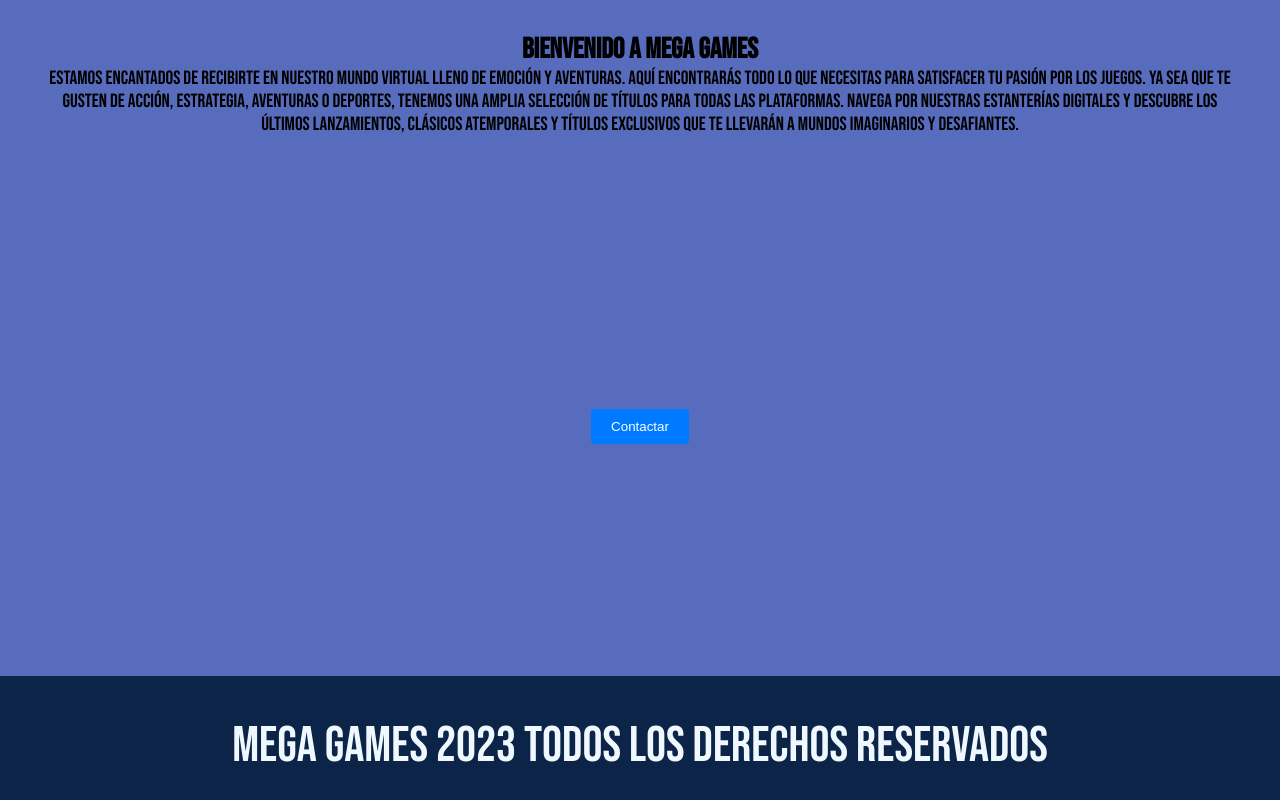
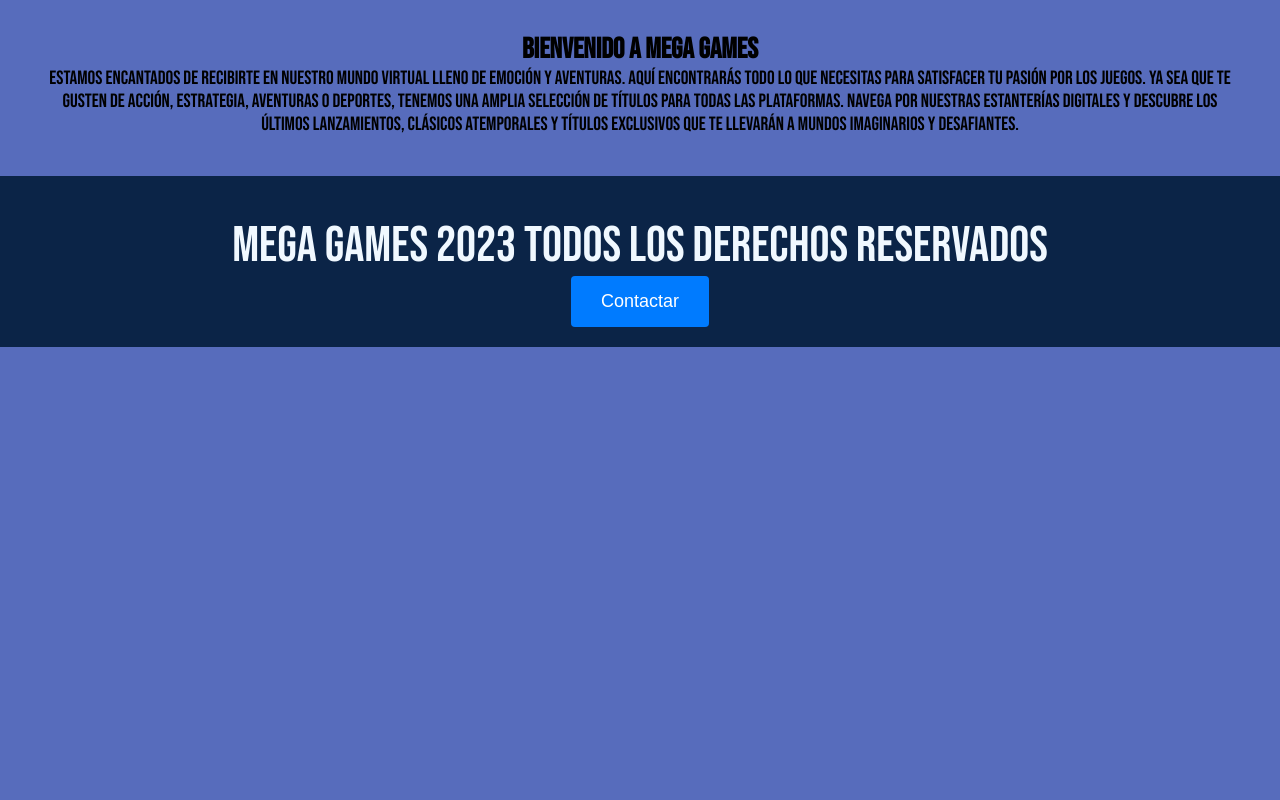
Before and after one commit to JuanseAnacona/ProyectoFinal, a React (Vite) app: page / in a window 1280 px wide. Shown: the part 1310-2110 px from the top of the page. After the commit the page ends 1657 px from the top, so only its background shows below. Built offline with nearby package versions, Linux system fonts and the light colour scheme.

Commit message:
form en footer

```diff
--- a/src/Pages/Home.jsx
+++ b/src/Pages/Home.jsx
@@ -1,7 +1,6 @@
 import React from "react";
 import './StylesPages/home.css'
 import Slider from "../assets/commons/Slider";
-import ContactForm from "../assets/commons/Form";
 
 
 const Home = () => {
@@ -9,7 +8,7 @@ const Home = () => {
         <div>
 
         <Slider/>
-        <ContactForm/>
+
         </div>
     );
     }
--- a/src/assets/commons/Footer.jsx
+++ b/src/assets/commons/Footer.jsx
@@ -1,5 +1,6 @@
 import React from "react";
 import "./styles/Footer.css";
+import ContactForm from "./Form";
 
 
 
@@ -12,6 +13,7 @@ const Footer = () => {
                 <p>
                     Mega Games 2023 Todos los derechos reservados
                 </p>
+                <ContactForm/>
             </div>
 
         </footer>
--- a/src/assets/commons/Form.jsx
+++ b/src/assets/commons/Form.jsx
@@ -1,33 +1,35 @@
 import React, { useState } from 'react';
-import './styles/form.css'
+import './styles/Form.css'
 
 const ContactForm = () => {
-  const [showForm, setShowForm] = useState(false);
+  const [showForm, setShowForm] = useState(true);
   const [email, setEmail] = useState('');
   const [phone, setPhone] = useState('');
   const [message, setMessage] = useState('');
 
   const handleFormToggle = () => {
-    setShowForm(!showForm);
+    setShowForm(false);
   };
 
   const handleSubmit = (e) => {
     e.preventDefault();
+    // Aquí puedes agregar la lógica para enviar los datos del formulario
     console.log('Correo:', email);
     console.log('Teléfono:', phone);
     console.log('Mensaje:', message);
+    // Restablecer los campos del formulario
     setEmail('');
     setPhone('');
     setMessage('');
-    setShowForm(false);
   };
 
   return (
     <div className="contact-form">
-      <button className="contact-btn" onClick={handleFormToggle}>
-        Contactar
-      </button>
-      {showForm && (
+      {showForm ? (
+        <button className="contact-btn" onClick={handleFormToggle}>
+          Contactar
+        </button>
+      ) : (
         <form className="form" onSubmit={handleSubmit}>
           <h2>Formulario de contacto</h2>
           <label htmlFor="email">Correo electrónico:</label>
--- a/src/assets/commons/styles/form.css
+++ b/src/assets/commons/styles/form.css
@@ -1,59 +1,37 @@
 .contact-form {
+    transition: all 0.3s;
     display: flex;
     justify-content: center;
     align-items: center;
-    height: 500px;
+  }
+
+  .contact-form.expanded {
+    height: 100vh;
   }
 
   .form {
-    width: 400px;
-    padding: 20px;
-    border: 1px solid #ccc;
-    border-radius: 4px;
-  }
 
-  .form h2 {
-    margin-bottom: 20px;
-    color: aliceblue;
-  }
+        width: 400px;
+        padding: 20px;
+        margin: 20px;
+        border: 5px solid #000000;
+        border-radius: 4px;
+        display: flex;
+        flex-direction: column;
+        align-items: center;
+        background-color: #A5D7E8;
 
-  .form label,
-  .form input,
-  .form textarea,
-  .form button {
-    display: block;
-    width: 100%;
-    margin-bottom: 10px;
-  }
-
-  .form input[type="submit"] {
-    background-color: #4caf50;
-    color: white;
-    cursor: pointer;
-  }
-
-  .form input[type="submit"]:hover {
-    background-color: #45a049;
-  }
-
-  .form input,
-  .form textarea {
-    padding: 10px;
-    border: 1px solid #ccc;
-    border-radius: 4px;
-  }
-
-  .form textarea {
-    resize: vertical;
   }
 
   .contact-btn {
     background-color: #007bff;
     color: white;
-    padding: 10px 20px;
+    padding: 15px 30px;
     border-radius: 4px;
     border: none;
     cursor: pointer;
+    font-size: 18px;
+    margin-bottom: 20px;
   }
 
   .contact-btn:hover {
```
